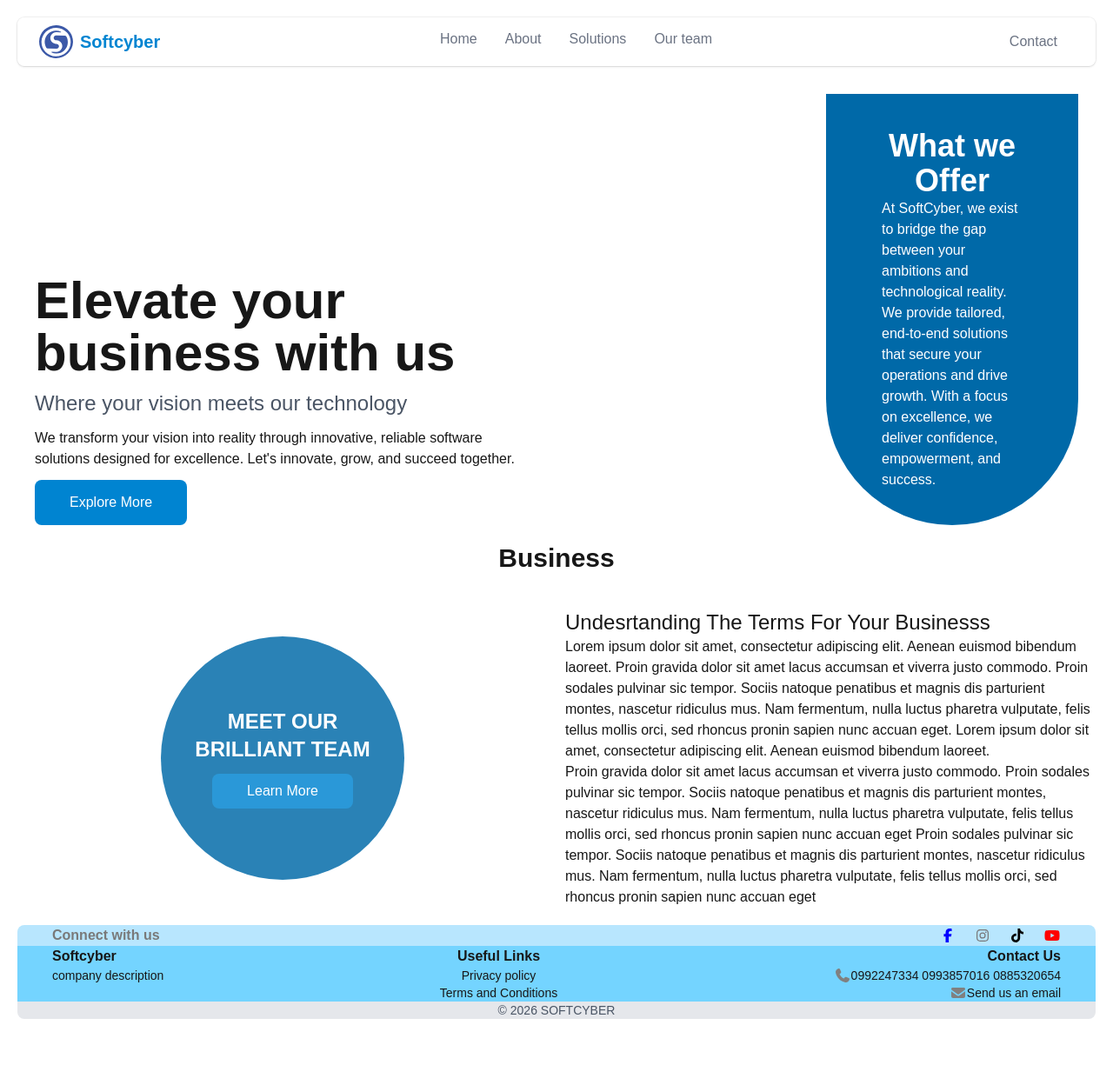
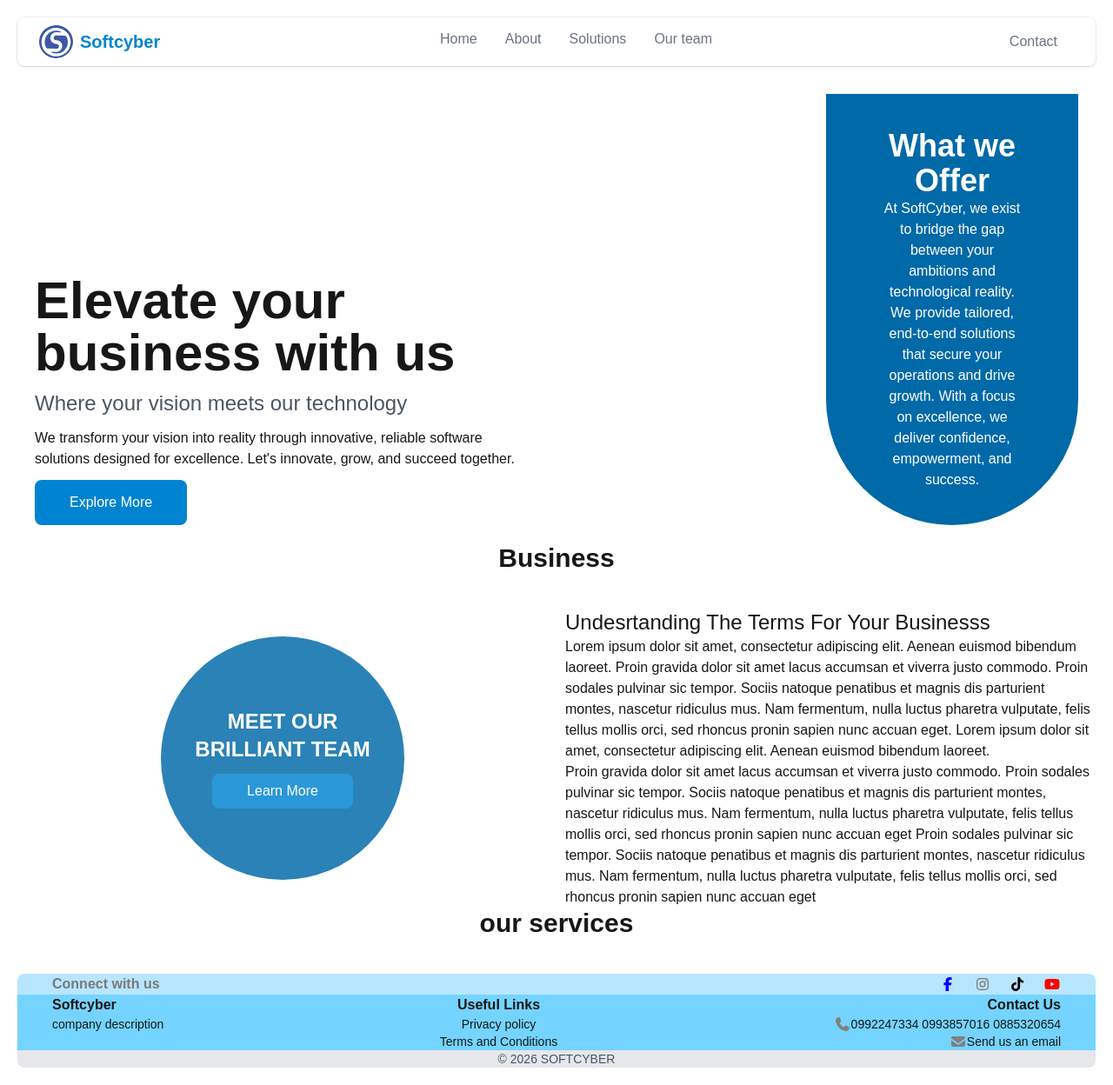
Before and after one commit to Caleb2-0/softcyber, a Next.js app: page /home in a window 1280 px wide. Shown: the whole page at 87% size. Before the commit the page ends 1192 px from the top, so only its background shows below. Built offline with nearby package versions, Linux system fonts and the light colour scheme.

Commit message:
services card

```diff
--- /dev/null
+++ b/app/data/servicesData.ts
@@ -0,0 +1,28 @@
+export interface serviceData {
+  id: number;
+  image: string;
+  name: string;
+  description: string;
+}
+
+export const servicesData: serviceData[] = [
+  {
+    id: 1,
+    image: "/team/bon-sakala.JPEG",
+    name: "Bon Sakala",
+    description: "FMC Manager",
+  },
+  {
+    id: 2,
+    image: "/team/bon-sakala.JPEG",
+    name: "Bon Sakala",
+    description: "FMC Manager",
+  },
+  {
+    id: 3,
+    image: "/team/bon-sakala.JPEG",
+    name: "Bon Sakala",
+    description: "FMC Manager",
+  },
+
+];
--- a/app/home/first/page.jsx
+++ b/app/home/first/page.jsx
@@ -11,7 +11,7 @@ const page = () => {
     <main>
         <div className='flex w-full  justify-around items-end'>
         <motion.div initial={{ opacity: 0, x: -30 }} whileInView={{ opacity: 1, x: 0 }} viewport={{ once: false }} transition={{ duration: 1 }} className='h-full w-full p-5 flex flex-col gap-3 items-start justify-center'><motion.h2 initial={{ opacity: 0, y: 30 }} whileInView={{ opacity: 1, y: 0 }} viewport={{ once: false }} transition={{ duration: 2 }} className='text-6xl font-semibold'>Elevate your business with us</motion.h2><p className='text-2xl text-gray-600'>Where your vision meets our technology</p><p>We transform your vision into reality through innovative, reliable software solutions designed for excellence. Let's innovate, grow, and succeed together.</p><Link href='../solutions' className='text-white bg-sky-600 px-10 py-3.5 rounded-lg hover:bg-sky-900 active:bg-sky-300'>Explore More</Link></motion.div>
-        <motion.div initial={{ opacity: 0, x: 30 }} whileInView={{ opacity: 1, x: 0 }} viewport={{ once: false }} transition={{ duration: 1 }} className='h-full w-full p-5 flex justify-items-end items-end-safe'><motion.div initial={{ opacity: 0, y: 30 }} whileInView={{ opacity: 1, y: 0 }} viewport={{ once: false }} transition={{ duration: 2 }}><div className='flex w-full justify-end'><div className='flex flex-col bg-sky-700 rounded- rounded-b-full py-10 px-16 w-[50%]'><h2 className='text-white font-semibold text-center text-4xl'>What we Offer</h2><p className='text-white'>At SoftCyber, we exist to bridge the gap between your ambitions and technological reality. We provide tailored, end-to-end solutions that secure your operations and drive growth. With a focus on excellence, we deliver confidence, empowerment, and success.</p></div></div></motion.div></motion.div>
+        <motion.div initial={{ opacity: 0, x: 30 }} whileInView={{ opacity: 1, x: 0 }} viewport={{ once: false }} transition={{ duration: 1 }} className='h-full w-full p-5 flex justify-items-end items-end-safe'><motion.div initial={{ opacity: 0, y: 30 }} whileInView={{ opacity: 1, y: 0 }} viewport={{ once: false }} transition={{ duration: 2 }}><div className='flex w-full justify-end'><div className='flex flex-col bg-sky-700 rounded- rounded-b-full py-10 px-16 w-[50%]'><h2 className='text-white font-semibold text-center text-4xl'>What we Offer</h2><p className='text-white text-center'>At SoftCyber, we exist to bridge the gap between your ambitions and technological reality. We provide tailored, end-to-end solutions that secure your operations and drive growth. With a focus on excellence, we deliver confidence, empowerment, and success.</p></div></div></motion.div></motion.div>
     </div>
     </main>
     </>
--- a/app/home/page.jsx
+++ b/app/home/page.jsx
@@ -1,12 +1,14 @@
 import React from 'react'
 import Banner from './first/page'
 import Second from './second/page'
+import Third from './third/page'
 
 const page = () => {
   return (
     <div>
       <Banner/>
       <Second/>
+      <Third/>
     </div>
   )
 }
--- a/app/home/third/page.jsx
+++ b/app/home/third/page.jsx
@@ -2,7 +2,10 @@ import React from 'react'
 
 const page = () => {
   return (
-    <div>page</div>
+    <div>
+      <h4 className='text-3xl font-semibold text-center mb-10'>our services</h4>
+
+    </div>
   )
 }
 
```
